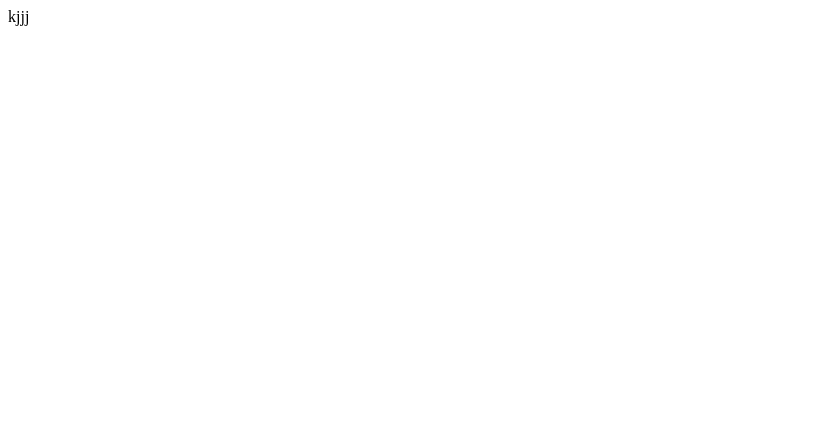
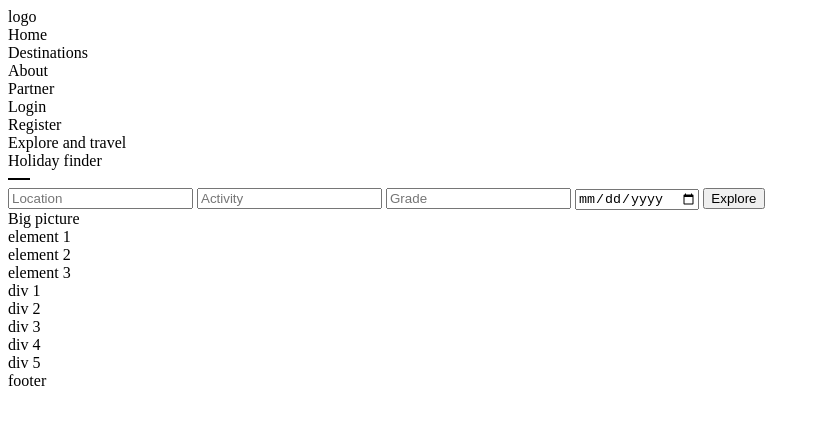
Before and after one commit to Raulman/thousand-sunny, a plain HTML site: page index.html in a window 1280 px wide. Shown: the whole page, without its empty margins (0-820 px from the left). Drawn offline with Linux system fonts and the light colour scheme.

Commit message:
Day1 library

```diff
--- a/index.html
+++ b/index.html
@@ -5,9 +5,96 @@
     <meta http-equiv="X-UA-Compatible" content="IE=edge">
     <meta name="viewport" content="width=device-width, initial-scale=1.0">
     <title>Thousand sunny</title>
-    <link rel="icon" href="./favicon.png" type="image/x-icon"
+    <link rel="icon" href="./icon/favicon.ico" type="image/x-icon"
 </head>
 <body>
-    kjjj
+    <header>
+        <div>
+            logo
+        </div>
+        <div>
+            <div>
+                Home
+            </div>
+            <div>
+                Destinations
+            </div>
+            <div>
+                About
+            </div>
+            <div>
+                Partner
+            </div>
+            <div>
+                Login
+            </div>
+            <div>
+                Register
+            </div>
+        </div>
+        <div>
+            Explore and travel
+        </div>
+        <div>
+            <form>
+                Holiday finder
+                <hr width="20px" size="2px" color="black" align="left">
+                <input list="locations" placeholder="Location">
+                <datalist id="locations"
+                    <option value="Norway"> Norway </option>
+                    <option value="Sweden"> Sweden </option>
+                    <option value="Denmark"> Denmark </option>
+                    <option value="Finland"> Finland </option>
+                </datalist>
+
+                <input list="activities" placeholder="Activity">
+                <datalist id="activities"
+                    <option value="Hiking"> Hiking </option>
+                    <option value="Boating"> Boating </option>
+                    <option value="Santa visiting"> Santa visiting </option>
+                </datalist>
+
+                <input list="grade" placeholder="Grade">
+                <datalist id="grade"
+                    <option value="expensive"> Expensive </option>
+                    <option value="cheap"> Cheap </option>
+                </datalist>
+
+                <input type="date" placeholder="Date">
+                <input type="button" value="Explore"
+
+            </form>
+        </div>
+        <div>
+            Big picture
+        </div>
+        <div>
+            element 1
+        </div>
+        <div>
+            element 2
+        </div>
+        <div>
+            element 3
+        </div>
+    </header>
+    <div>
+        div 1
+    </div>
+    <div>
+        div 2
+    </div>
+    <div>
+        div 3
+    </div>
+    <div>
+        div 4
+    </div>
+    <div>
+        div 5
+    </div>
+    <footer>
+        footer
+    </footer>
 </body>
 </html>
```
Also changed, not shown: icon/favicon.ico (renamed from favicon.png).
